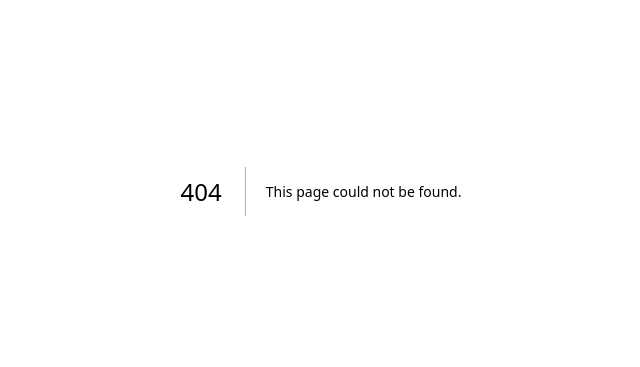
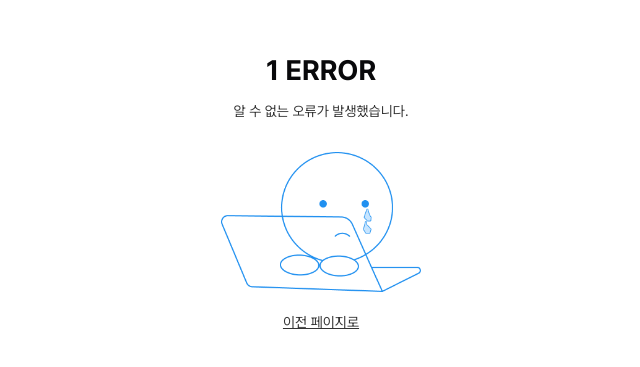
Before and after one commit to codeit-team6/nomadia, a Next.js app: page /error/1 in a window 1280 px wide. Before the commit this address had no page. Shown: the part 209-576 px from the top of the page, without its empty margins (319-959 px from the left). Built offline with nearby package versions, Linux system fonts and the light colour scheme.

Commit message:
Feat: Add 403, 404, 500 error pages with design

```diff
--- /dev/null
+++ b/src/app/[code]/page.tsx
@@ -0,0 +1,15 @@
+import ErrorPage from '@/components/ErrorPage';
+
+export default function ErrorCodePage({ params }: { params: { code: string } }) {
+  const { code } = params;
+
+  const messages: Record<string, string> = {
+    '403': '접근 권한이 없습니다. 오류의 가장 일반적인 사유 중에 하나가 바로 잘못된 URL 입력입니다.',
+    '404': '죄송합니다. 요청하신 페이지를 찾을 수 없습니다.\n존재하지 않는 주소를 입력하셨거나,\n요청하신 페이지의 주소가 변경, 삭제되어 찾을 수 없습니다.',
+    '500': '웹 애플리케이션 코드의 버그, 서버의 잘못된 구성, 데이터베이스 연결\n서버 오류가 발생했습니다.',
+  };
+
+  const message = messages[code] ?? '알 수 없는 오류가 발생했습니다.';
+
+  return <ErrorPage code={code} message={message} />;
+}
--- /dev/null
+++ b/src/app/error.tsx
@@ -0,0 +1,28 @@
+'use client';
+
+import { useEffect } from 'react';
+
+export default function GlobalError({
+  error,
+  reset,
+}: {
+  error: Error;
+  reset: () => void;
+}) {
+  useEffect(() => {
+    console.error('앱 오류:', error);
+  }, [error]);
+
+  return (
+    <div className="min-h-screen flex flex-col items-center justify-center text-center p-6">
+      <h1 className="text-3xl font-bold mb-2">앗! 문제가 발생했어요</h1>
+      <p className="text-gray-500 mb-4">잠시 후 다시 시도해주세요.</p>
+      <button
+        onClick={() => reset()}
+        className="text-blue-600 underline hover:text-blue-800"
+      >
+        다시 시도
+      </button>
+    </div>
+  );
+}
--- /dev/null
+++ b/src/app/error/[code]/page.tsx
@@ -0,0 +1,15 @@
+import ErrorPage from '@/components/ErrorPage';
+
+export default function ErrorCodePage({ params }: { params: { code: string } }) {
+  const { code } = params;
+
+  const messages: Record<string, string> = {
+    '403': `접근 권한이 없습니다.\n오류의 가장 일반적인 사유 중에 하나가 바로 잘못된 URL 입력입니다.`,
+    '404': `죄송합니다. 요청하신 페이지를 찾을 수 없습니다.\n존재하지 않는 주소를 입력하셨거나,\n요청하신 페이지의 주소가 변경, 삭제되어 찾을 수 없습니다.`,
+    '500': `웹 애플리케이션 코드의 버그, 서버의 잘못된 구성, 데이터베이스 연결\n서버 오류가 발생했습니다.`,
+  };
+
+  const message = messages[code] ?? '알 수 없는 오류가 발생했습니다.';
+
+  return <ErrorPage code={code} message={message} />;
+}
--- a/src/app/page.tsx
+++ /dev/null
@@ -1,11 +0,0 @@
-'use client';
-
-import LandingPage from '@/features/landing/landing-page';
-
-export default function Page() {
-  return (
-    <main>
-      <LandingPage />
-    </main>
-  );
-}
--- /dev/null
+++ b/src/components/ErrorPage.tsx
@@ -0,0 +1,53 @@
+'use client';
+
+import Image from 'next/image';
+import { useRouter } from 'next/navigation';
+
+interface ErrorPageProps {
+  code: string;
+  message: string;
+}
+
+export default function ErrorPage({ code, message }: ErrorPageProps) {
+  const router = useRouter();
+
+  return (
+    <div
+      style={{
+        display: 'flex',
+        flexDirection: 'column',
+        alignItems: 'center',
+        justifyContent: 'center',
+        textAlign: 'center',
+        height: '100vh',
+        whiteSpace: 'pre-line',
+      }}
+    >
+      <h1 style={{ fontSize: '28px', fontWeight: 'bold' }}>{code} ERROR</h1>
+      <p style={{ marginTop: '10px', color: '#333', fontSize: '14px' }}>{message}</p>
+      <div style={{ marginTop: '30px' }}>
+        <Image
+          src="/assets/sad-laptop.png"
+          alt="Sad laptop"
+          width={200}
+          height={200}
+          priority
+        />
+      </div>
+      <button
+        style={{
+          marginTop: '20px',
+          background: 'none',
+          border: 'none',
+          color: '#333',
+          textDecoration: 'underline',
+          cursor: 'pointer',
+          fontSize: '14px',
+        }}
+        onClick={() => router.back()}
+      >
+        이전 페이지로
+      </button>
+    </div>
+  );
+}
```
Also changed, not shown: public/assets/sad-laptop.png (added).
